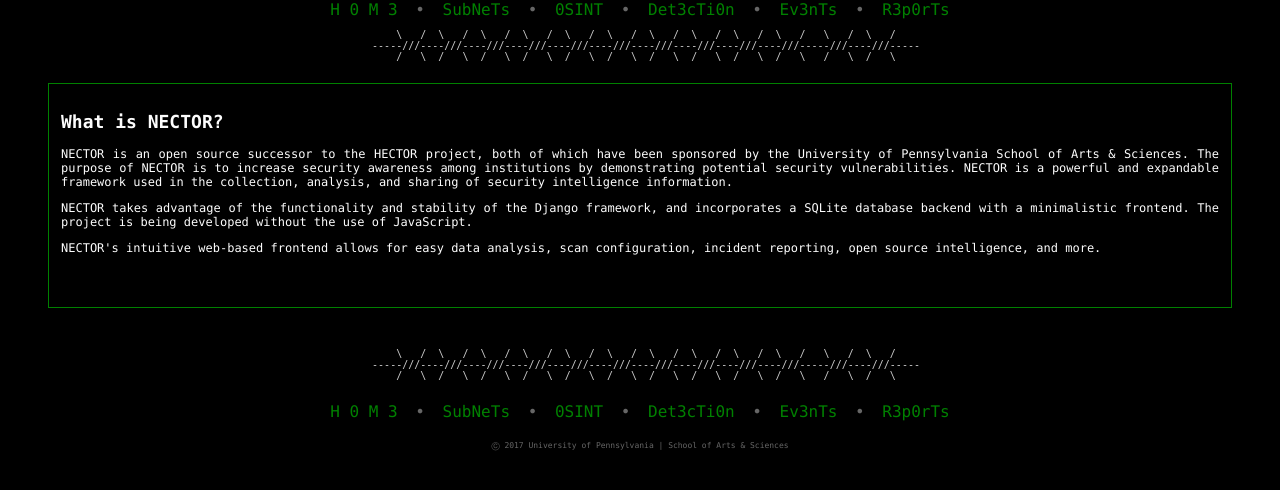
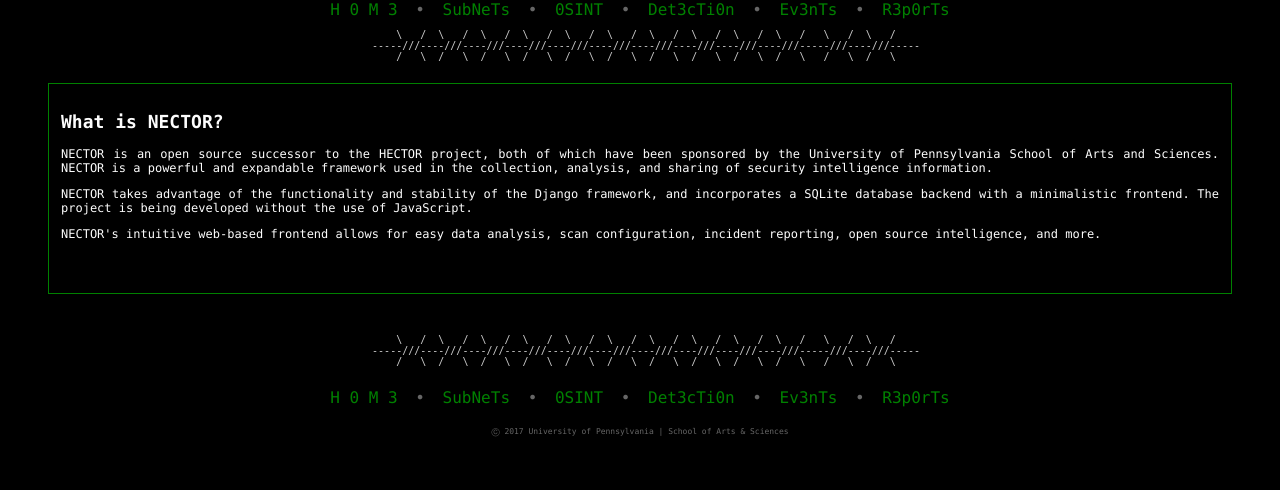
Before and after one commit to clayball/nector, a Django app: page / in a window 1280 px wide. Shown: the part 152-642 px from the top of the page. Run offline with Django 3.2, Linux system fonts and the light colour scheme.

Commit message:
Updating main index wording.

```diff
--- a/nector_home/templates/nector_home/index.html
+++ b/nector_home/templates/nector_home/index.html
@@ -5,16 +5,16 @@
 <h2>What is NECTOR?</h2>
 <p>
 NECTOR is an open source successor to the HECTOR project, both of which have
-    been sponsored by the University of Pennsylvania School of Arts & Sciences.
-    The purpose of NECTOR is to increase security awareness among institutions
-    by demonstrating potential security vulnerabilities. NECTOR is a powerful
-    and expandable framework used in the collection, analysis, and sharing of
-    security intelligence information.
-</p><p>
+been sponsored by the University of Pennsylvania School of Arts and Sciences.
+NECTOR is a powerful and expandable framework used in the collection, analysis,
+and sharing of security intelligence information.
+</p>
+<p>
 NECTOR takes advantage of the functionality and stability of the Django
 framework, and incorporates a SQLite database backend with a minimalistic
 frontend. The project is being developed without the use of JavaScript.
-</p><p>
+</p>
+<p>
 NECTOR's intuitive web-based frontend allows for easy data analysis, scan
 configuration, incident reporting, open source intelligence, and more.
 </p>
```
Lines whose indentation alone changed are shown as unchanged.
